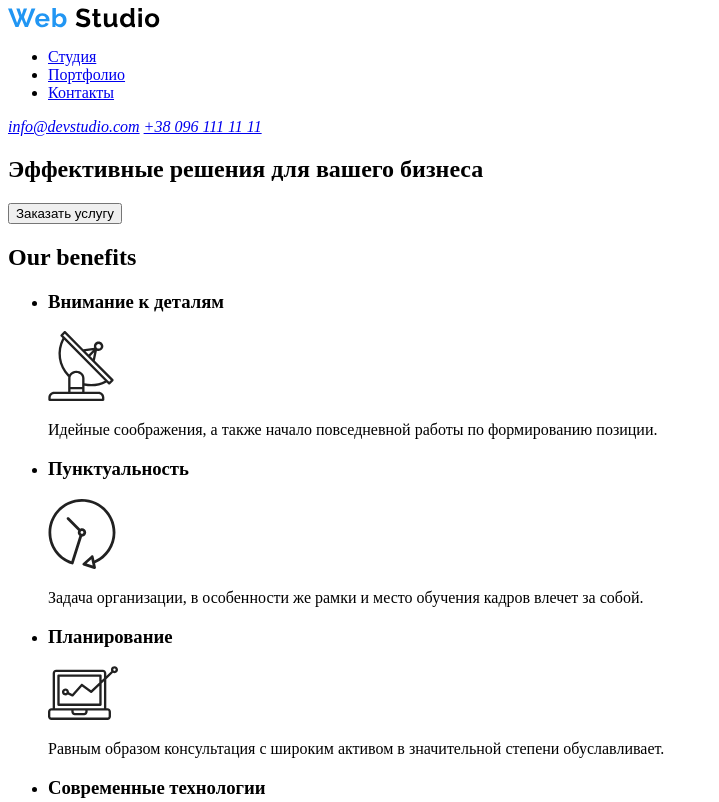
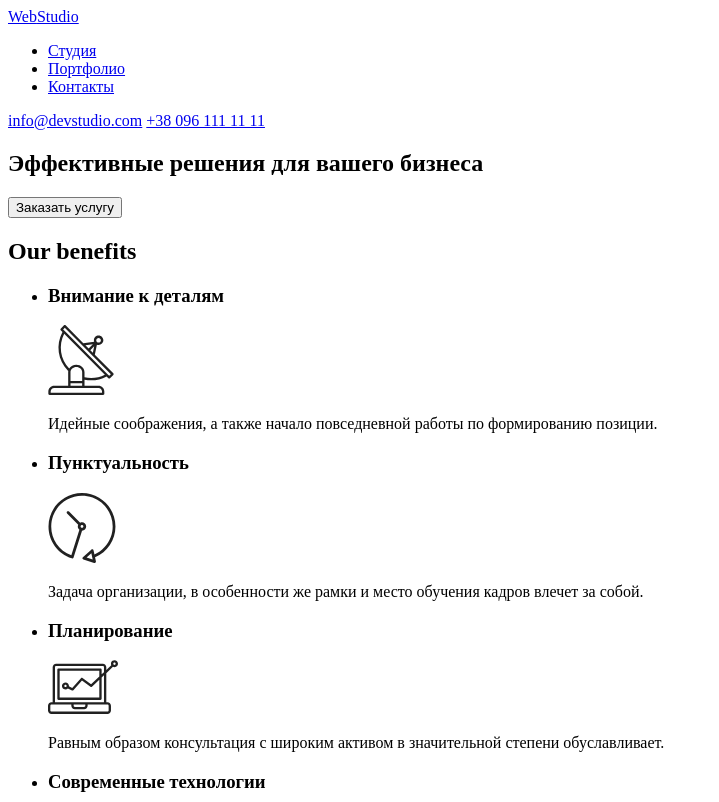
Before and after one commit to Olena-Zelenchuk/goit-markup-hw-01, a plain HTML site: page index.html in a window 1280 px wide. Shown: the top 802 px of the page, without its empty margins (0-719 px from the left). Drawn offline with Linux system fonts and the light colour scheme.

Commit message:
Update index.html
виправлення header без adress

```diff
--- a/index.html
+++ b/index.html
@@ -8,7 +8,7 @@
 
   <body>
     <header>
-      <a href="./"><img src="./img/WebStudio.svg" alt="Web Studio" /></a>
+      <a href="./"><span>Web</span>Studio</a>
       <nav>
         <ul>
           <li><a href="#">Студия</a></li>
@@ -16,10 +16,8 @@
           <li><a href="#">Контакты</a></li>
         </ul>
       </nav>
-      <address>
-        <a href="mailto:info@devstudio.com">info@devstudio.com</a>
-        <a href="tel:+380961111111">+38 096 111 11 11</a>
-      </address>
+      <a href="mailto:info@devstudio.com">info@devstudio.com</a>
+      <a href="tel:+380961111111">+38 096 111 11 11</a>
     </header>
     <main>
       <!--Hero-->
@@ -258,7 +256,7 @@
     </main>
 
     <footer>
-      <a href="./"><img src="./img/WebStudio.svg" alt="Web Studio" /></a>
+      <a href="./"><span>Web</span>Studio</a>
       <address>
         <p>г. Киев, пр-т Леси Украинки, 26</p>
         <br />
```
